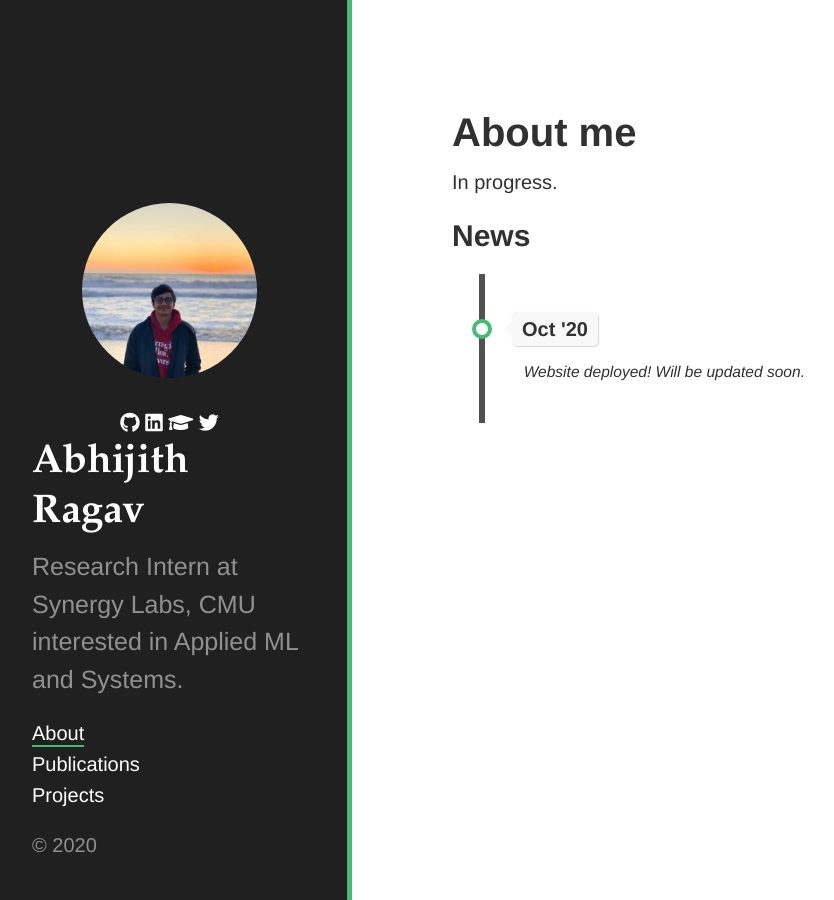
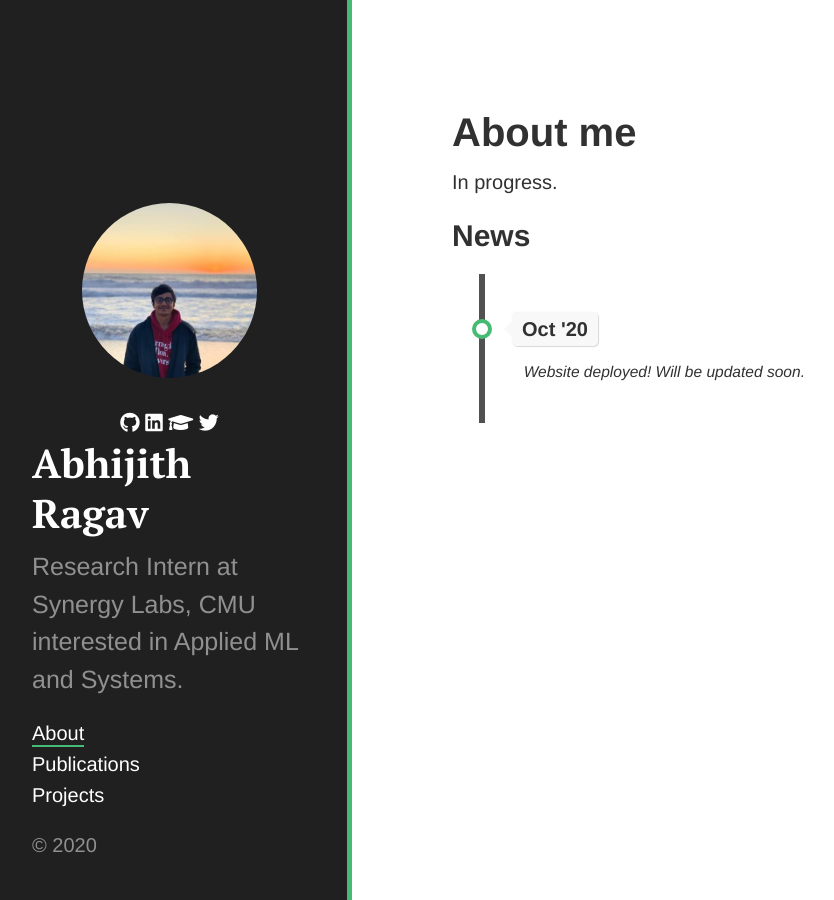
Before and after one commit to abhijithragav/abhijithragav.github.io, a Jekyll site: the page built from _pages/index.html, in a window 1280 px wide. Shown: the whole page, without its empty margins (8-842 px from the left). Built offline with Jekyll 4.4.1, drawn with Linux system fonts in a browser that asks for light colours.

Commit message:
Changed fonts

```diff
--- a/_includes/head.html
+++ b/_includes/head.html
@@ -15,6 +15,7 @@
   </title>
 
   <!-- CSS -->
+  <link href="https://fonts.googleapis.com/css2?family=PT+Serif:wght@700&display=swap" rel="stylesheet">
   <link rel="stylesheet" href="{{ site.baseurl }}/public/css/poole.css">
   <link rel="stylesheet" href="{{ site.baseurl }}/public/css/syntax.css">
   <link rel="stylesheet" href="{{ site.baseurl }}/public/css/hyde.css">
--- a/public/css/hyde.css
+++ b/public/css/hyde.css
@@ -33,7 +33,7 @@
 @import "font-awesome-sass.css";
 
 html {
-  font-family: "Proxima Nova", Helvetica, Arial, sans-serif;
+  font-family: "Helvetica Neue", Helvetica, Arial, sans-serif;
 }
 @media (min-width: 48em) {
   html {
@@ -107,7 +107,7 @@
 .sidebar-about h1 {
   color: #fff;
   margin-top: 0;
-  font-family: "Garamond", serif;
+  font-family: "PT Serif", serif;
   font-size: 2rem;
 }
 
```
